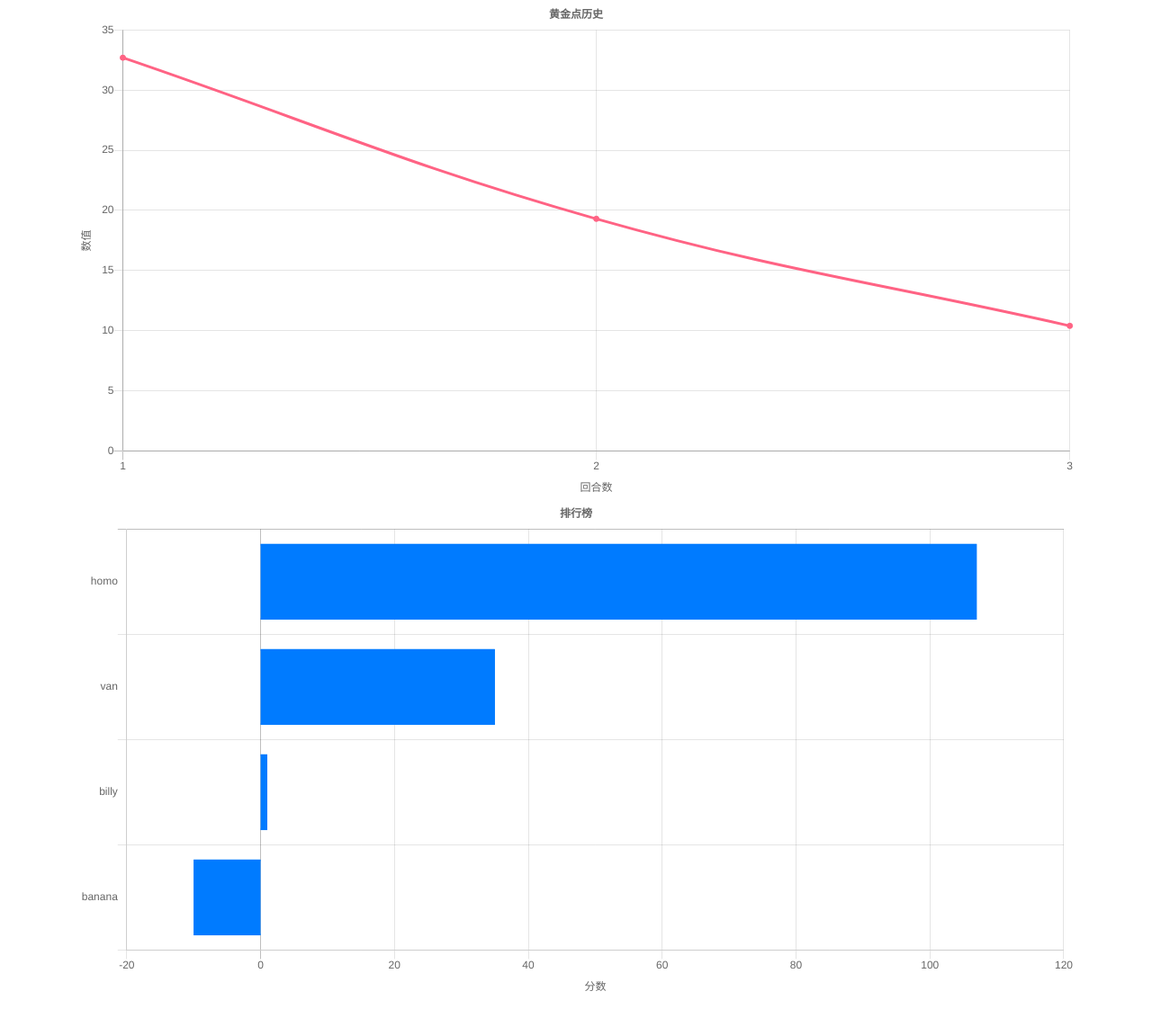
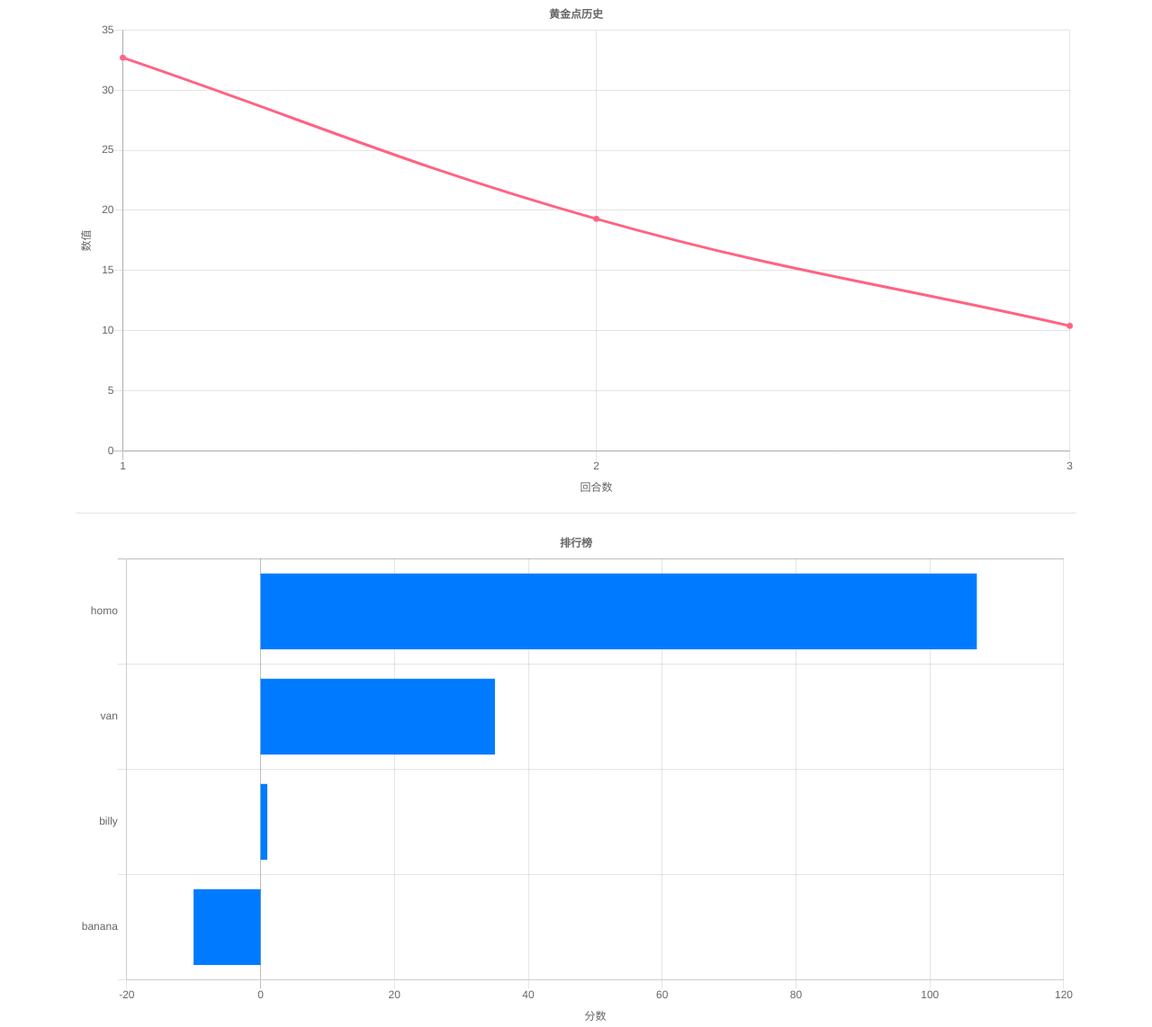
Before and after one commit to njumsc/BOTBattle.net, a Django app: page /goldennum/ in a window 1280 px wide. Shown: the part 496-1638 px from the top of the page at 90% size. Before the commit the page ends 1598 px from the top, so only its background shows below. Run offline with Django 3.2, Linux system fonts and the light colour scheme; data that the repository does not hold is empty; some libraries are stand-ins or nearby versions.

Commit message:
FUCK Chart.js!!!!!!!!!!!!!!!!!!!!!!!!!!!!!!!!!!!!!!!!!!!!!!!!!!!

```diff
--- a/goldennum/templates/goldennum/goldennum.html
+++ b/goldennum/templates/goldennum/goldennum.html
@@ -3,7 +3,7 @@
     <head>
         <!-- Required meta tags -->
         <meta charset="utf-8">
-        <meta name="viewport" content="width=device-width, initial-scale=1, shrink-to-fit=no">
+        <meta name="viewport" content="width=device-width, initial-scale=1, shrink-to-fit=no, user-scalable=0">
         <!-- Bootstrap CSS -->
         <link rel="stylesheet" href="https://stackpath.bootstrapcdn.com/bootstrap/4.1.3/css/bootstrap.min.css" integrity="sha384-MCw98/SFnGE8fJT3GXwEOngsV7Zt27NXFoaoApmYm81iuXoPkFOJwJ8ERdknLPMO" crossorigin="anonymous">
         <link rel="stylesheet" href="https://use.fontawesome.com/releases/v5.3.1/css/all.css" integrity="sha384-mzrmE5qonljUremFsqc01SB46JvROS7bZs3IO2EmfFsd15uHvIt+Y8vEf7N7fWAU" crossorigin="anonymous">
@@ -124,6 +124,7 @@
             <div style="width:100%;">
                 <canvas id="historyChart"></canvas>
             </div>
+            <hr>
             <div style="width:100%;">
                 <canvas id="rankChart"></canvas>
             </div>
@@ -267,6 +268,7 @@
                             borderWidth: 2,
                         }
                     },
+                    // maintainAspectRatio: false,
                     responsive: true,
                     legend: false,
                     title: {
@@ -281,7 +283,7 @@
                                 labelString: '分数'
                             },
                             ticks: {
-                                suggestedMin: -20,
+                                suggestedMin: 0,
                                 suggestedMax: 20,
                             }
                         }],
@@ -290,7 +292,12 @@
                             scaleLabel: {
                                 display: false,
                                 labelString: '用户名'
-                            }
+                            },
+                            // categoryPercentage: 1.0,
+                            // barPercentage: 1.0
+                            // barPercentage: 0.5
+                            // barThickness: 60,
+                            // categorySpacing: 120
                         }]
                     }
                 }
--- a/midware/settings.py
+++ b/midware/settings.py
@@ -25,7 +25,7 @@ BASE_DIR = os.path.dirname(os.path.dirname(os.path.abspath(__file__)))
 SECRET_KEY = secretkey.secretKey
 
 # SECURITY WARNING: don't run with debug turned on in production!
-DEBUG = False
+DEBUG = True
 
 ALLOWED_HOSTS = ['*']
 
```
